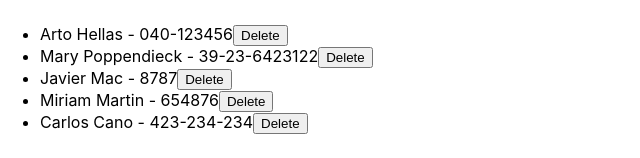
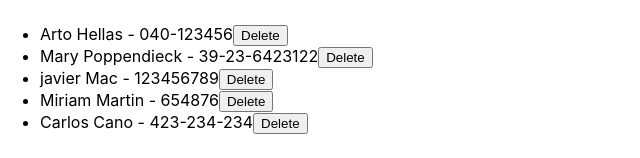
Before and after one commit to javiPilgrim/FullStack-Open, a React (Create React App) app in the folder part2/phonebook/: page / in a window 1280 px wide. Shown: the part 284-442 px from the top of the page, without its empty margins (0-640 px from the left). Built offline with nearby package versions, Linux system fonts and the light colour scheme; data requests are answered from the project's data file.

Commit message:
exercise 2.15

```diff
--- a/part2/phonebook/db.json
+++ b/part2/phonebook/db.json
@@ -11,9 +11,9 @@
       "id": "4"
     },
     {
-      "id": "b5b1",
-      "name": "Javier Mac",
-      "number": "8787"
+      "name": "javier Mac",
+      "number": "123456789",
+      "id": "b5b1"
     },
     {
       "id": "c807",
--- a/part2/phonebook/src/App.js
+++ b/part2/phonebook/src/App.js
@@ -29,11 +29,22 @@ const App = () => {
       number: newNumber
     };
 
-      const foundPerson = persons.find(person => person.name === nextPerson.name)
+      const foundPerson = persons.find(person => person.name.toLowerCase() === nextPerson.name.toLowerCase())
     if(foundPerson){
-      alert(`${nextPerson.name} is already added on phonebook`);
+      const result = window.confirm(`${nextPerson.name} is already added on phonebook. replace the old number with a new one?`)
+      if(result){
+          console.log(`Foundperson: `, foundPerson, "nextperson: ", nextPerson)
+          personService
+          .update(foundPerson.id, nextPerson)
+          .then(changePerson=> {
+            setPersons(persons.map(person => person.id !== foundPerson.id ? person : changePerson))
+          })
+          setNewName("");
+          setNewNumber("");
+      }else{
       setNewName("");
       setNewNumber("");
+      }
     }else{
     personService
     .addPerson(nextPerson)
@@ -75,7 +86,6 @@ const App = () => {
 
   const deleteButton = (i) => {
     const name = persons.filter(person => person.id === i)
-    console.log(name)
     const result = window.confirm(`Do you want to delete ${name[0].name}`)
     if(result){
     personService
--- a/part2/phonebook/src/services/persons.js
+++ b/part2/phonebook/src/services/persons.js
@@ -15,10 +15,14 @@ const getAll = () => {
   const deletePerson = (id) =>{
     const request = axios.delete(`${baseUrl}/${id}`)
     return request.then(response => response.data)
+  }
 
+  const update =(id, personChange) => {
+    const request = axios.put(`${baseUrl}/${id}`, personChange)
+    return request.then(response => response.data)
   }
 
 
 
 
-  export default {getAll, addPerson, deletePerson}
+  export default {getAll, addPerson, deletePerson, update}
```
